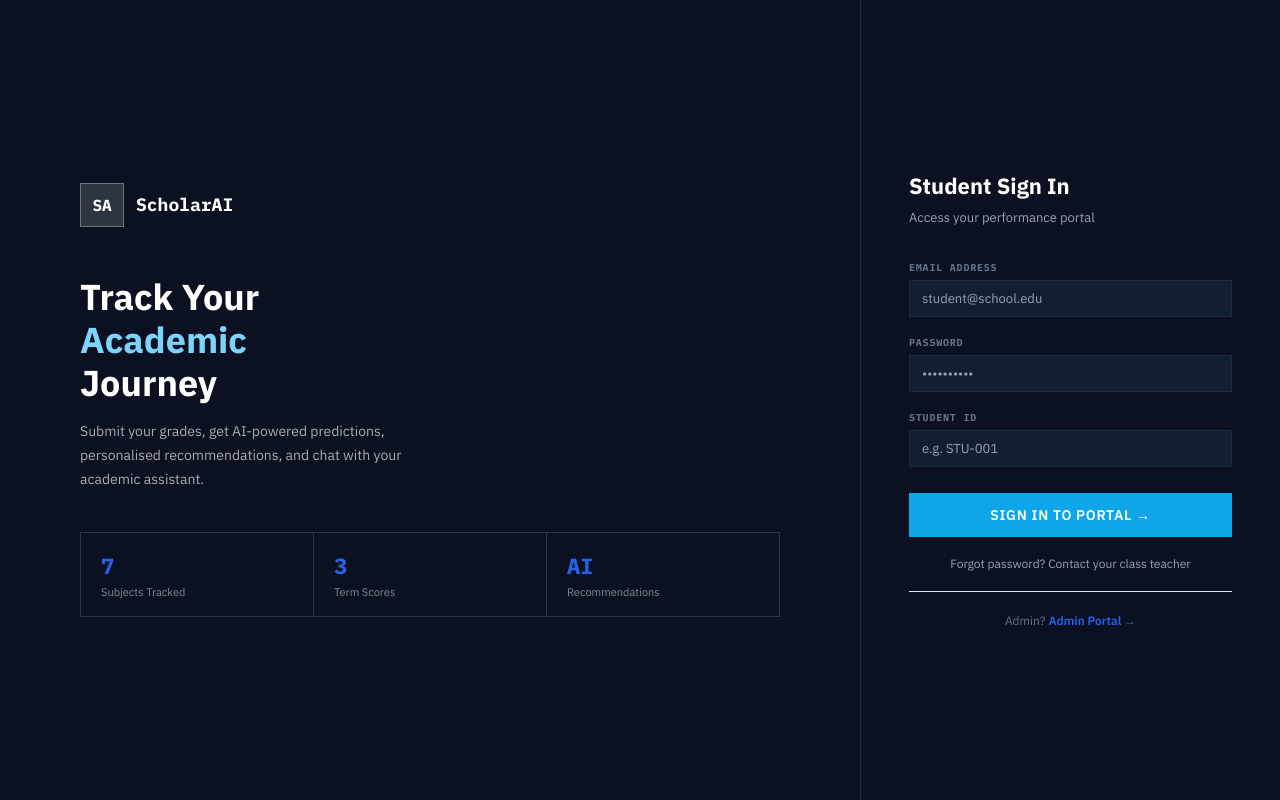
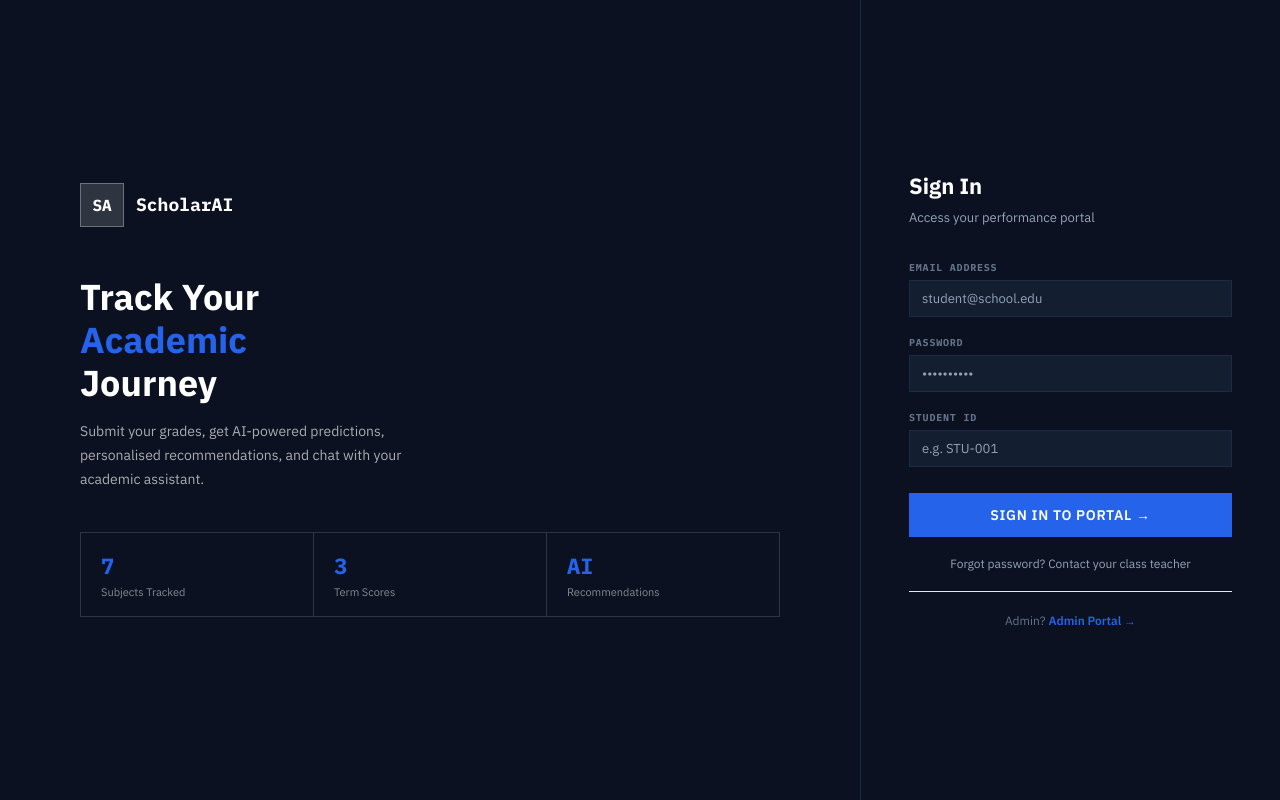
Before and after one commit to Kaushik108108108/Production_project, a Flask app: page /student/login in a window 1280 px wide. Run offline with Flask 3, Linux system fonts and the light colour scheme.

Commit message:
updated student login page texts

```diff
--- a/scholarai/app/templates/student/login.html
+++ b/scholarai/app/templates/student/login.html
@@ -12,7 +12,7 @@
       <div class="login-logo student">SA</div>
       <div class="login-appname student">ScholarAI</div>
     </div>
-    <div class="login-headline">Track Your<br><span class="cyan">Academic</span><br>Journey</div>
+    <div class="login-headline">Track Your<br><span class="blue">Academic</span><br>Journey</div>
     <div class="login-sub">Submit your grades, get AI-powered predictions, personalised recommendations, and chat with your academic assistant.</div>
     <div class="login-stats">
       <div class="login-stat"><div class="login-stat__val student">7</div><div class="login-stat__lbl">Subjects Tracked</div></div>
@@ -21,7 +21,7 @@
     </div>
   </div>
   <div class="login-panel-right student">
-    <div class="login-form-title student">Student Sign In</div>
+    <div class="login-form-title student">Sign In</div>
     <div class="login-form-sub student">Access your performance portal</div>
     {% with messages = get_flashed_messages(with_categories=true) %}
       {% for cat, msg in messages %}
@@ -43,7 +43,7 @@
         <label class="form-label">Student ID</label>
         <input type="text" name="student_id" class="form-control" placeholder="e.g. STU-001" required/>
       </div>
-      <button type="submit" class="btn btn-cyan full" style="padding:13px;font-size:14px;letter-spacing:0.05em;margin-top:8px;">SIGN IN TO PORTAL →</button>
+      <button type="submit" class="btn btn-primary full" style="padding:13px;font-size:14px;letter-spacing:0.05em;margin-top:8px;">SIGN IN TO PORTAL →</button>
       <div class="login-forgot student">Forgot password? Contact your class teacher</div>
       <div style="border-top:1px solid var(--border);padding-top:18px;text-align:center;">
         <span class="fs-12 text-muted">Admin? </span>
```
